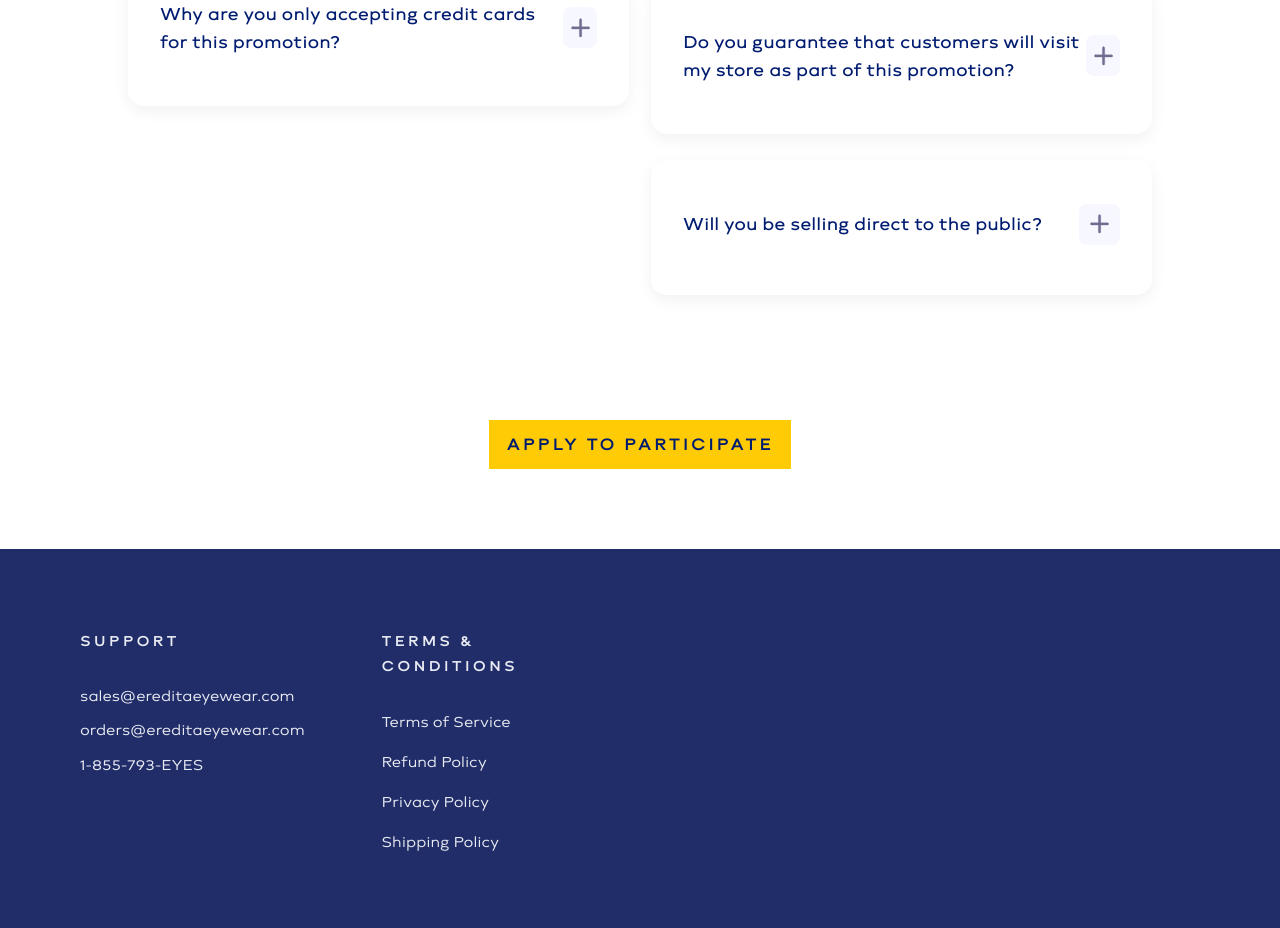
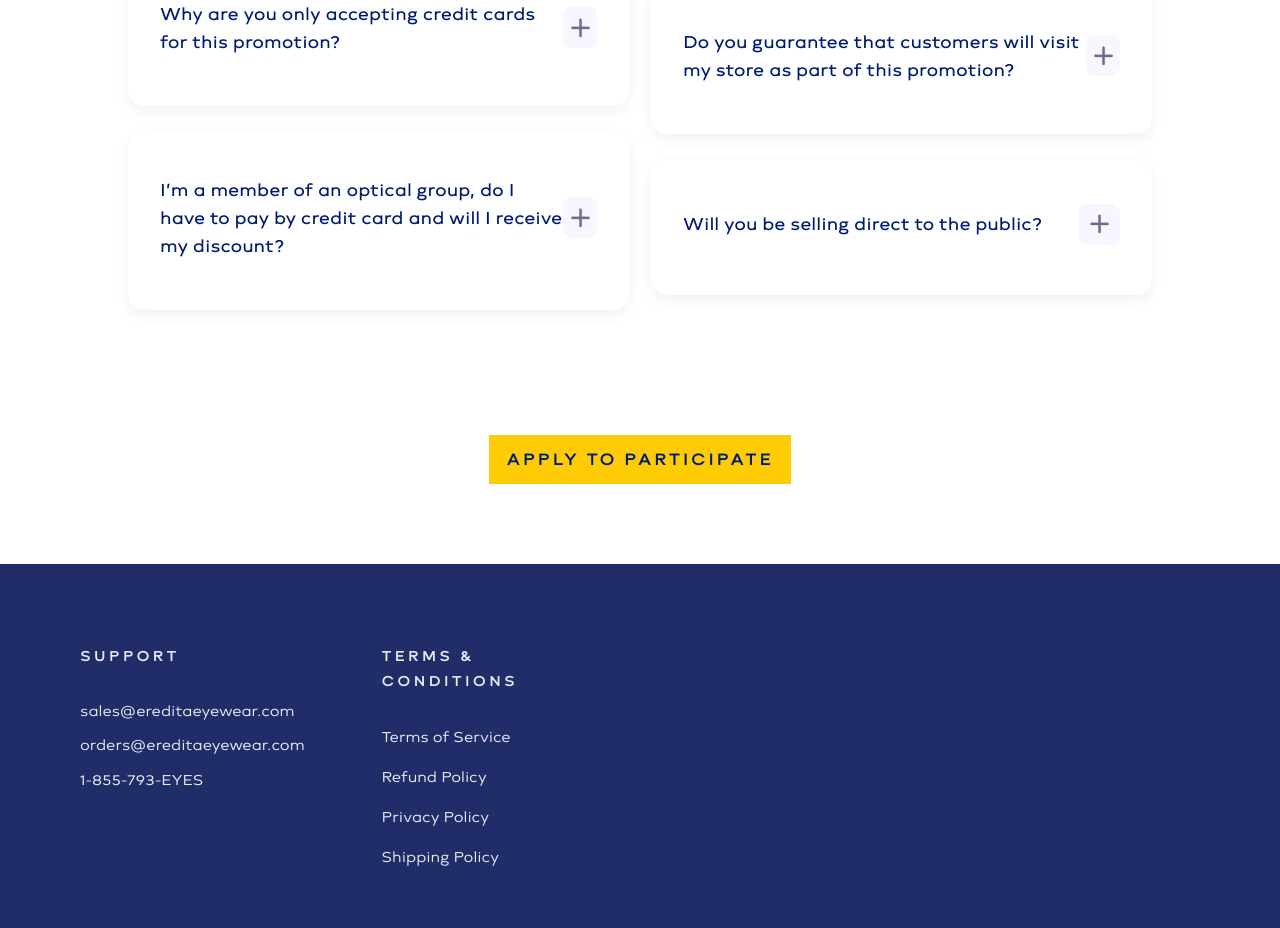
Before and after one commit to DavidAyala-DW/testNatrol, a Next.js app: page / in a window 1280 px wide. Shown: the part 7060-7988 px from the top of the page. Built offline with nearby package versions, Linux system fonts and the light colour scheme.

Commit message:
add new Question and answer and replace one answwer

```diff
--- a/components/FAQ.jsx
+++ b/components/FAQ.jsx
@@ -24,6 +24,10 @@ const data = {
     {
       question: "Why are you only accepting credit cards for this promotion?",
       answer: "Due to the fast moving and time-sensitive nature of this promotion, we are securing payment via credit card.  Should you wish to have an ongoing credit facility, our Accounts Receivable team will be happy to work with you going forward."
+    },
+    {
+      question: "I’m a member of an optical group, do I have to pay by credit card and will I receive my discount?",
+      answer: "Eredita Eyewear partners with The Optical Group, Regard Action and Digital ECP. If you are a member of any of these groups, your credit card will be billed $300 to reserve your space, with the remainder of the amount billed through your group, at the prevailing discount agreed. Those not with one of the above groups will be billed exclusively via credit card - discounts will not be available. You may consider joining The Independent Network to receive consolidated billing, discounts and other value-adds for minimal costs. Email us at info@theindependentnetwork.ca for more information!"
     }
 
   ],
@@ -37,7 +41,7 @@ const data = {
 
     {
       question: "Can I return product that does not sell?",
-      answer: "Yes, however due to the extended ad campaign associated with this initiative, we strongly encourage to retain the product on the board for at least 6 months before any return decisions are made."
+      answer: "Yes, however due to the extended ad campaign associated with this initiative, we strongly encourage to retain the product on the board for at least 6 months before any return decisions are made. Change answer to: “We are happy to offer an exchange of product for alternate SKUs within the Police collection, however, we strongly encourage to retain the product on the board for at least 6 months before any exchange decisions are made, in order to fully capitalize on the extended marketing campaign available. Your sales team can assist with this when convenient."
     },
 
     {
```
